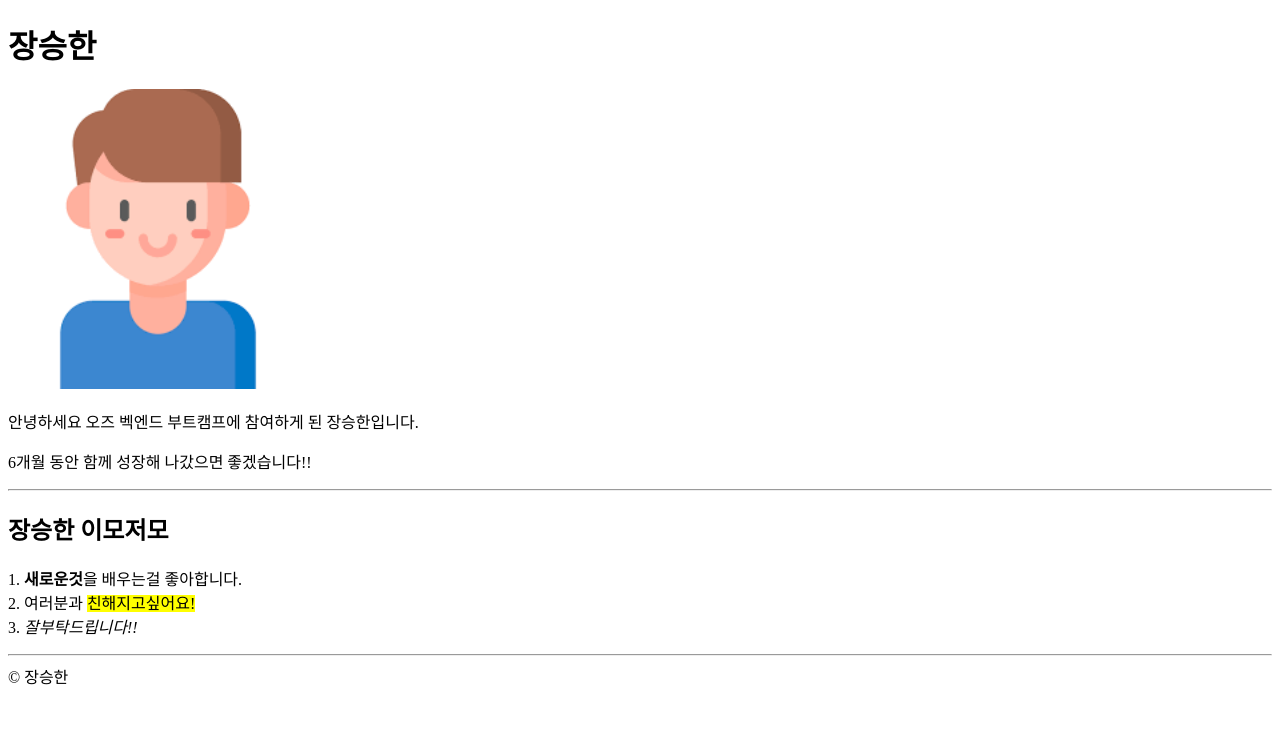
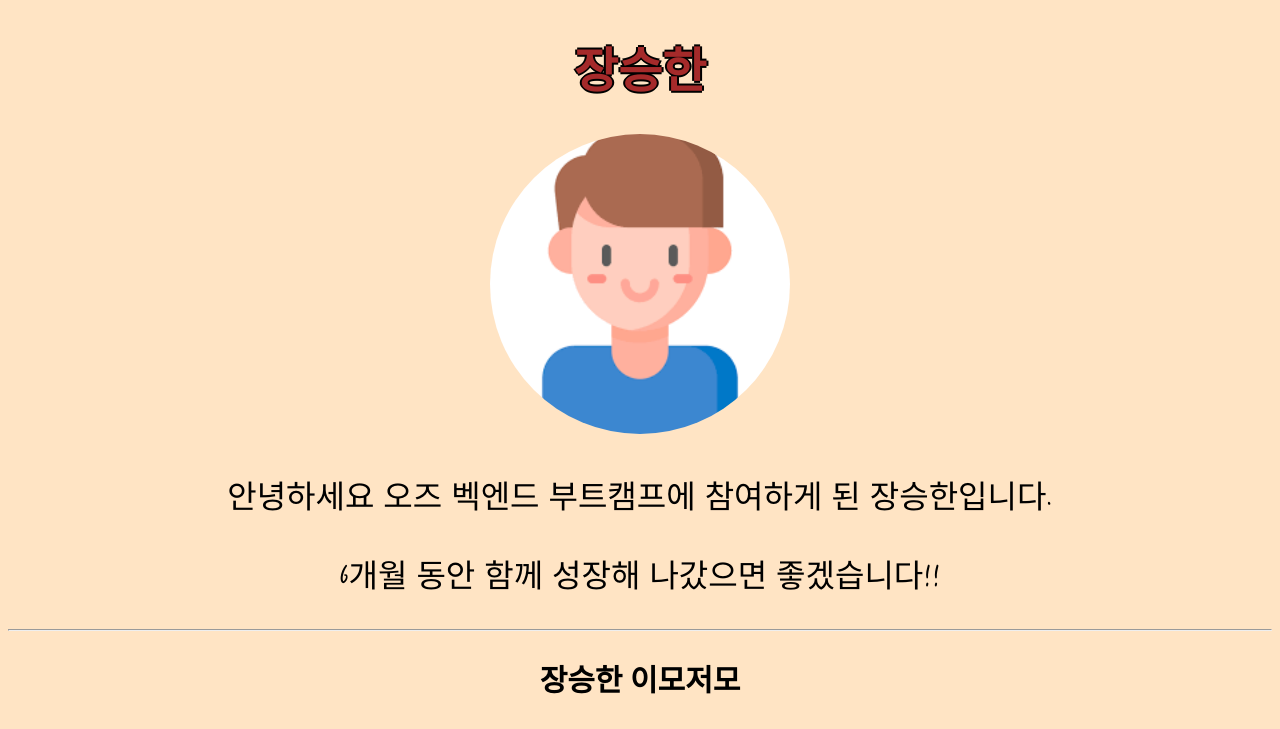
Before and after one commit to wkdsh21/oz_coding, a plain HTML site: page 3회차/profile.html in a window 1280 px wide. Shown: the top 729 px of the page. Drawn offline with Linux system fonts and the light colour scheme; a web font is replaced by a local one.

Commit message:
html/css 과제3.css추가하기

```diff
--- /dev/null
+++ b/3회차/profile.css
@@ -0,0 +1,25 @@
+*{
+    text-align: center;
+}
+
+html{
+    background-color: bisque;
+    font-size: 20px;
+}
+
+h1{
+    font-size: 48px;
+    color: brown;
+    text-shadow: -2px 0px black, 0px 2px black, 2px 0px black, 0px -2px black;
+}
+
+img{
+    width: 300px;
+    height: 300px;
+    border-radius: 200px;
+}
+
+p{
+    font-size: 1.6rem;
+    font-family: "Nanum Pen Script", monospace;
+}
--- a/3회차/profile.html
+++ b/3회차/profile.html
@@ -3,6 +3,10 @@
 <head>
     <meta charset="UTF-8">
     <title>장승한의 프로필</title>
+    <link rel="stylesheet" href="profile.css">
+    <link rel="preconnect" href="https://fonts.googleapis.com">
+    <link rel="preconnect" href="https://fonts.gstatic.com" crossorigin>
+    <link href="https://fonts.googleapis.com/css2?family=Nanum+Gothic+Coding&family=Nanum+Pen+Script&display=swap" rel="stylesheet">
 </head>
 <body>
     <h1 title="sh's profile">장승한</h1>
```
